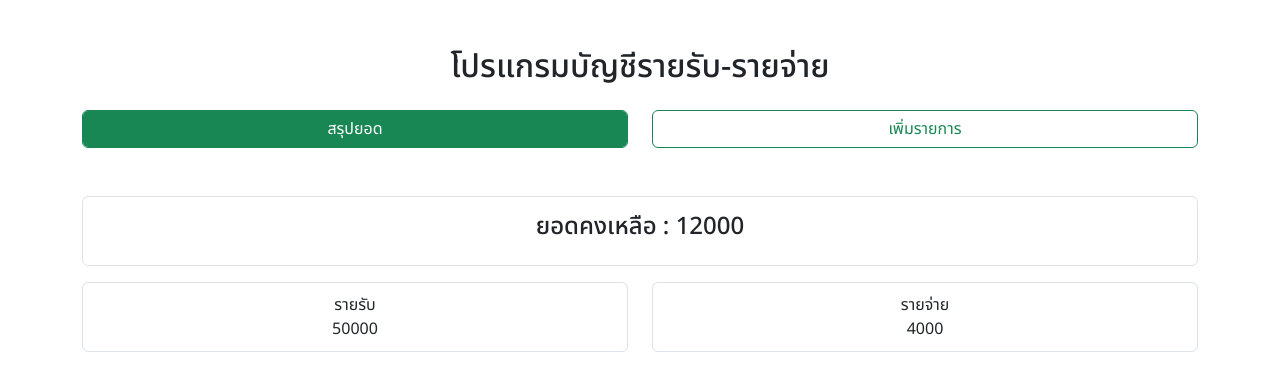
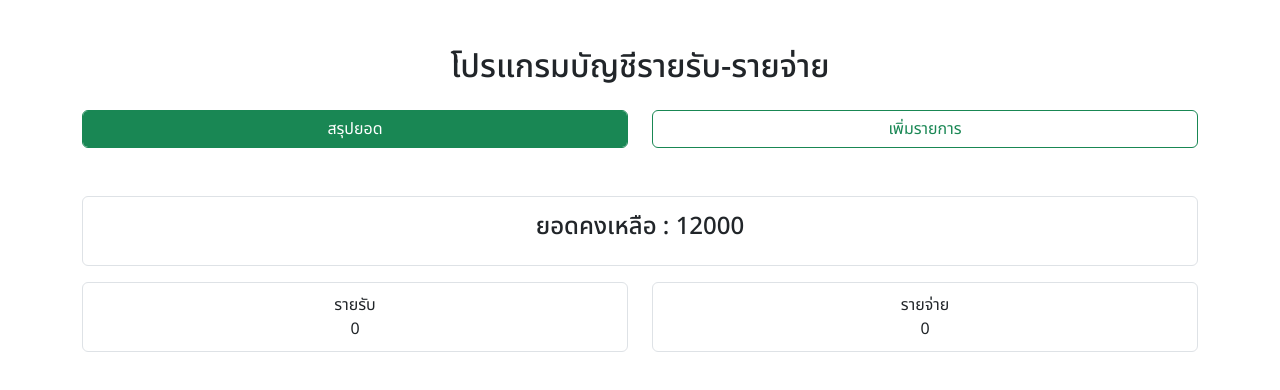
Before and after one commit to Suwit1100/Record-expenses, a React (Vite) app in the folder record-expenses/: page / in a window 1280 px wide. Shown: the top 390 px of the page. Built offline with nearby package versions, Linux system fonts and the light colour scheme.

Commit message:
แก้การรวมค่า income expense

```diff
--- a/record-expenses/src/App.jsx
+++ b/record-expenses/src/App.jsx
@@ -9,6 +9,9 @@ import Forminsert from './components/Forminsert';
 import Transaction from './components/Transaction';
 import { BrowserRouter as Router, Routes, Route, Link } from "react-router-dom";
 import { NavLink } from 'react-router-dom';
+import DataContext from './data/DataContext';
+
+
 function App() {
 
   const Initdata = []
@@ -26,15 +29,16 @@ function App() {
   // รวมค่า income expense
   useEffect(() => {
     console.log("Effact App");
-    const amount = items.map(() => items.amount);
-    const income = amount.filter((e) => e > 0).reduce((total, e) => (total + e), 0)
-    const expense = amount.filter((e) => e < 0).reduce((total, e) => (total + e), 0)
-    setsumIncome(income)
-    setsumExpense(expense)
+    const amount = items.map((items) => items.amount);
+    const income = amount.filter((e) => e > 0).reduce((total, e) => (total += e), 0)
+    const expense = amount.filter((e) => e < 0).reduce((total, e) => (total += e), 0)
+    console.log(items, income);
+    setsumIncome(income);
+    setsumExpense(expense);
   }, [items, sumIncome, sumExpense]);
 
   return (
-    <>
+    <DataContext.Provider value={{ sumIncome: sumIncome, sumExpense: sumExpense }}>
       <div className="container mb-5">
         <Title></Title>
         <Router>
@@ -65,7 +69,7 @@ function App() {
           </Routes>
         </Router>
       </div>
-    </>
+    </DataContext.Provider >
   )
 }
 
--- a/record-expenses/src/components/Forminsert.jsx
+++ b/record-expenses/src/components/Forminsert.jsx
@@ -21,8 +21,8 @@ function Forminsert(props) {
         e.preventDefault();
         const Itemdata = {
             id: uuidv4(),
-            title: title,
-            amount: amount
+            title: String(title),
+            amount: Number(amount)
         };
         props.ItemSubmit(Itemdata);
         SetTitle("");
--- a/record-expenses/src/components/Summaryexpenses.jsx
+++ b/record-expenses/src/components/Summaryexpenses.jsx
@@ -1,7 +1,9 @@
 import React from 'react'
 import "./css/Summaryexpemses.css"
-
+import DataContext from "../data/DataContext";
+import { useContext } from 'react';
 function Summaryexpenses() {
+    const { sumIncome, sumExpense } = useContext(DataContext);
     return (
         <>
             <div className="row mt-3">
@@ -19,7 +21,7 @@ function Summaryexpenses() {
                                 รายรับ
                             </div>
                             <div className="col-12">
-                                50000
+                                {sumIncome}
                             </div>
                         </div>
                     </div>
@@ -31,7 +33,7 @@ function Summaryexpenses() {
                                 รายจ่าย
                             </div>
                             <div className="col-12 ">
-                                4000
+                                {sumExpense}
                             </div>
                         </div>
                     </div>
--- /dev/null
+++ b/record-expenses/src/data/DataContext.js
@@ -0,0 +1,3 @@
+import { createContext } from "react";
+const DataContext = createContext();
+export default DataContext;
```
